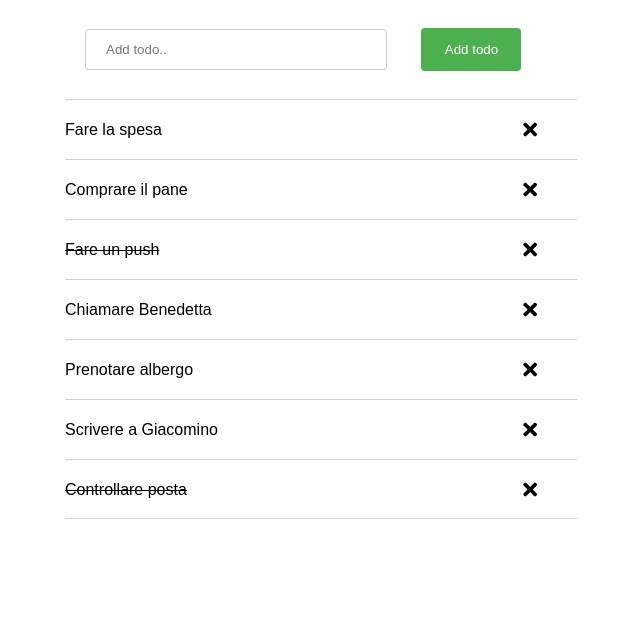
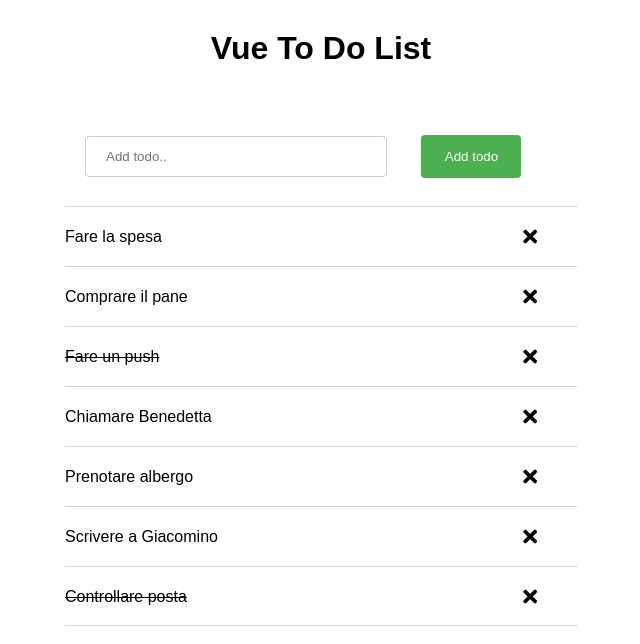
Before and after one commit to PaoloSergi/vue-todolist, a plain HTML site: page index.html in a window 1280 px wide. Shown: the whole page, without its empty margins (319-959 px from the left). Drawn offline with nearby package versions, Linux system fonts and the light colour scheme.

Commit message:
aggiunto titolo

```diff
--- a/css/style.css
+++ b/css/style.css
@@ -6,6 +6,11 @@
 
 body{
     font-family: Arial, Helvetica, sans-serif;
+}
+
+h1{
+    text-align: center;
+    margin: 30px 0 40px;
 }
 
 nav {
--- a/index.html
+++ b/index.html
@@ -10,6 +10,7 @@
 </head>
 <body>
     <div id="app">
+        <h1>Vue To Do List</h1>
         <nav>
             <input @keyup.enter="addNewTodo" v-model="newTodoText" type="text"name="addTodo" placeholder="Add todo..">
             <input @click="addNewTodo" type="button" value="Add todo">
```
